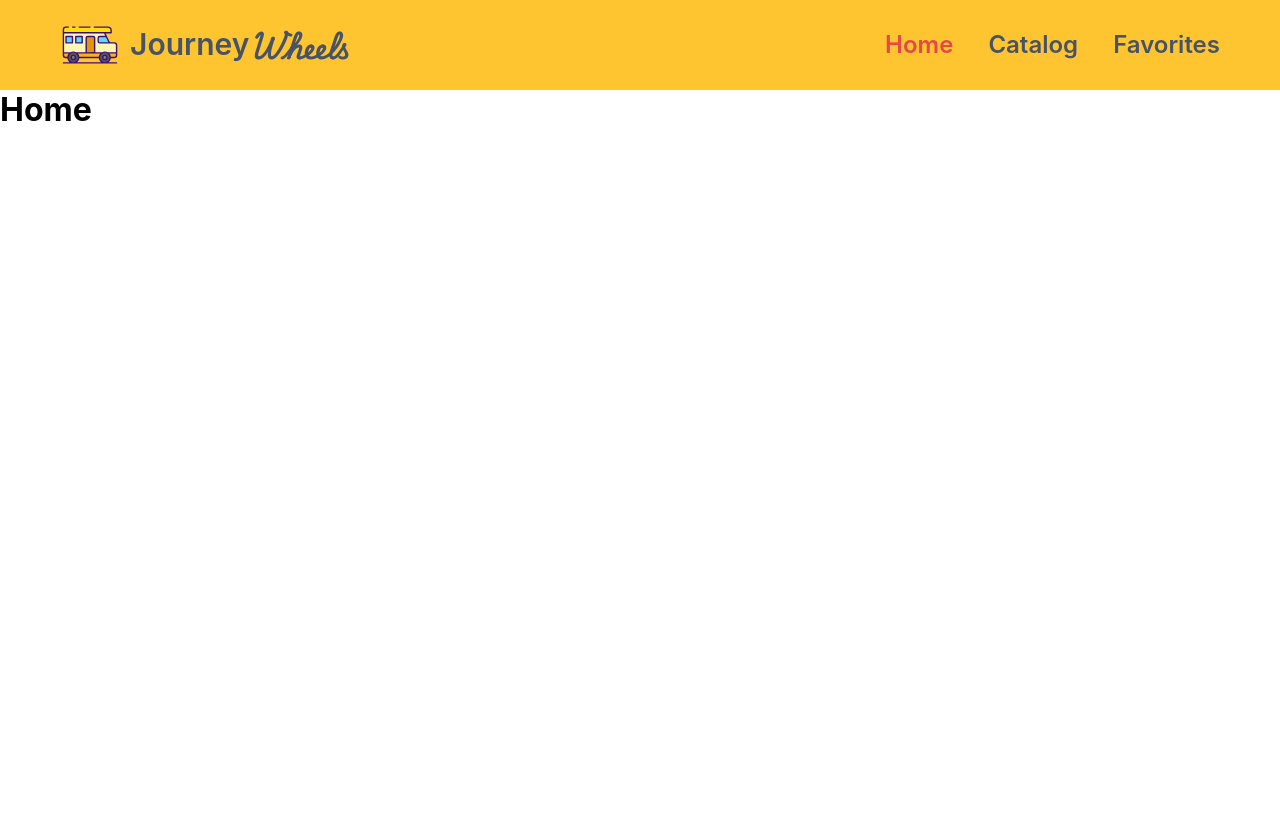
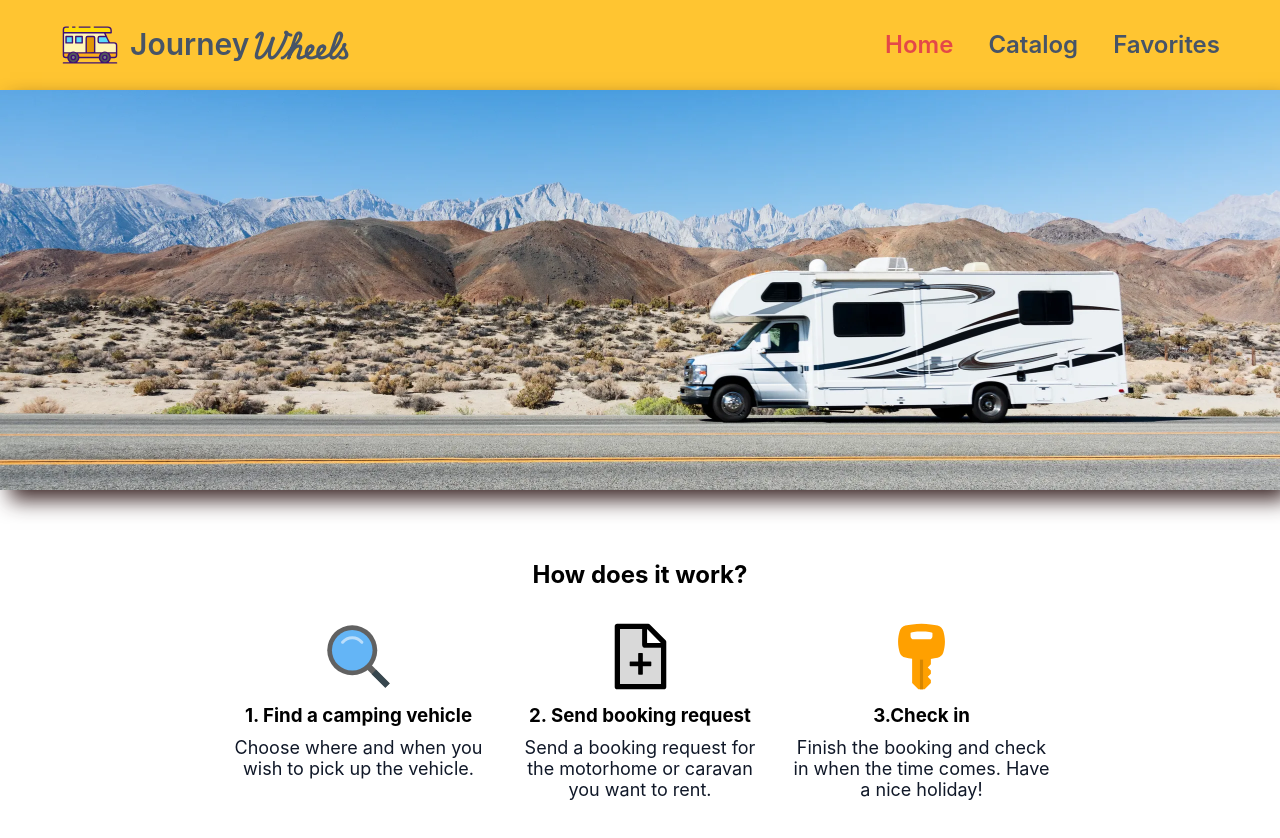
Before and after one commit to OnishYurii/CamperRent, a React (Vite) app: page / in a window 1280 px wide. Before the commit the page ends 800 px from the top, so only its background shows below. Built offline with nearby package versions, Linux system fonts and the light colour scheme.

Commit message:
Home page in progress

```diff
--- a/package.json
+++ b/package.json
@@ -15,6 +15,7 @@
     "clsx": "^2.1.1",
     "react": "^18.3.1",
     "react-dom": "^18.3.1",
+    "react-icons": "^5.2.1",
     "react-redux": "^9.1.2",
     "react-router-dom": "^6.24.0",
     "redux-persist": "^6.0.0"
--- a/src/pages/CatalogPage/CatalogePage.module.css
+++ b/src/pages/CatalogPage/CatalogePage.module.css
@@ -1,6 +1,7 @@
 .page {
   padding: 40px 60px;
   display: flex;
+  justify-content: center;
   gap: 64px;
 }
 
--- a/src/pages/HomePage/HomePage.jsx
+++ b/src/pages/HomePage/HomePage.jsx
@@ -1,3 +1,44 @@
+import css from "./HomePage.module.css"
+import Image from "../../image/homeIMG.webp"
+import { AiTwotoneFileAdd } from "react-icons/ai"
+import { FcKey, FcSearch } from "react-icons/fc"
+// import { ImShield } from "react-icons/im"
+// import { GiTowTruck } from "react-icons/gi"
+// import { RiSecurePaymentLine } from "react-icons/ri"
+// import { MdOutlineSupportAgent } from "react-icons/md"
+
 export const HomePage = () => {
-  return <h1>Home</h1>
+  return (
+    <div>
+      <img src={Image} alt="CamperImage" className={css.img} />
+      <div className={css.page}>
+        <h2>How does it work?</h2>
+        <ul className={css.listOfWork}>
+          <li className={css.listWorkItem}>
+            <FcSearch className={css.listWorkIcons} />
+            <h3>1. Find a camping vehicle</h3>
+            <p className={css.listWorkText}>
+              Choose where and when you wish to pick up the vehicle.
+            </p>
+          </li>
+          <li className={css.listWorkItem}>
+            <AiTwotoneFileAdd className={css.listWorkIcons} />
+            <h3>2. Send booking request</h3>
+            <p className={css.listWorkText}>
+              Send a booking request for the motorhome or caravan you want to
+              rent.
+            </p>
+          </li>
+          <li className={css.listWorkItem}>
+            <FcKey className={css.listWorkIcons} />
+            <h3>3.Check in</h3>
+            <p className={css.listWorkText}>
+              Finish the booking and check in when the time comes. Have a nice
+              holiday!
+            </p>
+          </li>
+        </ul>
+      </div>
+    </div>
+  )
 }
--- /dev/null
+++ b/src/pages/HomePage/HomePage.module.css
@@ -0,0 +1,41 @@
+.page {
+  padding: 40px 60px;
+  display: flex;
+  flex-direction: column;
+  gap: 30px;
+  align-items: center;
+}
+
+.img {
+  width: 100vw;
+  height: 50vh;
+  object-fit: cover;
+  object-position: 100% 75%;
+  box-shadow: 9px 11px 20px -1px rgba(48, 25, 25, 0.925);
+  margin-bottom: 30px;
+}
+
+.listOfWork {
+  width: 75%;
+  display: flex;
+  justify-content: space-evenly;
+}
+
+.listWorkItem {
+  display: flex;
+  flex-direction: column;
+  align-items: center;
+  gap: 10px;
+}
+
+.listWorkText {
+  color: var(--main-text);
+  font-size: 18px;
+  width: 256px;
+  text-align: center;
+}
+
+.listWorkIcons {
+  width: 75px;
+  height: 75px;
+}
```
Also changed, not shown: src/image/homeIMG.webp (added), 1 other file (tests, documents, lock files or other folders).
